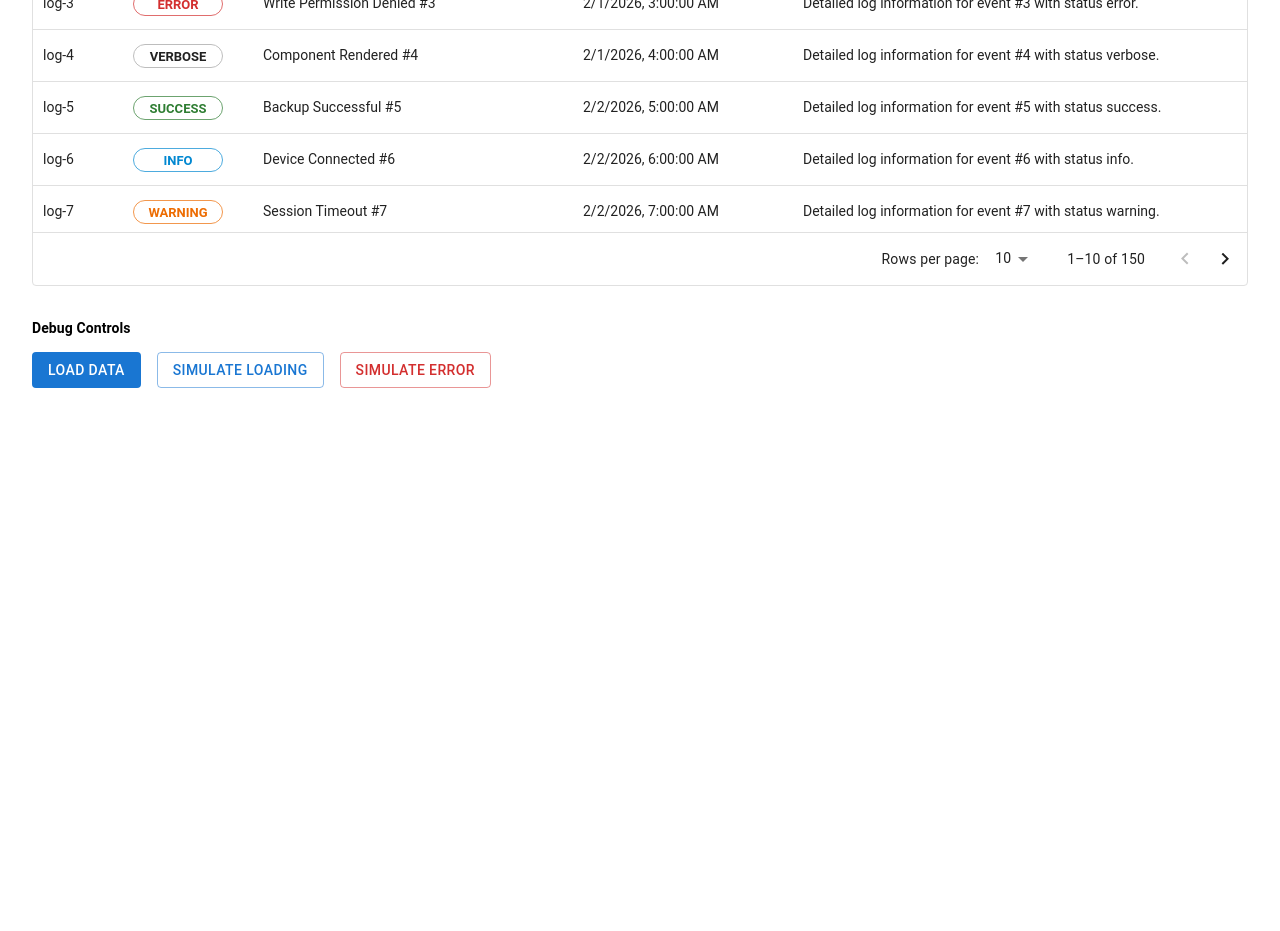
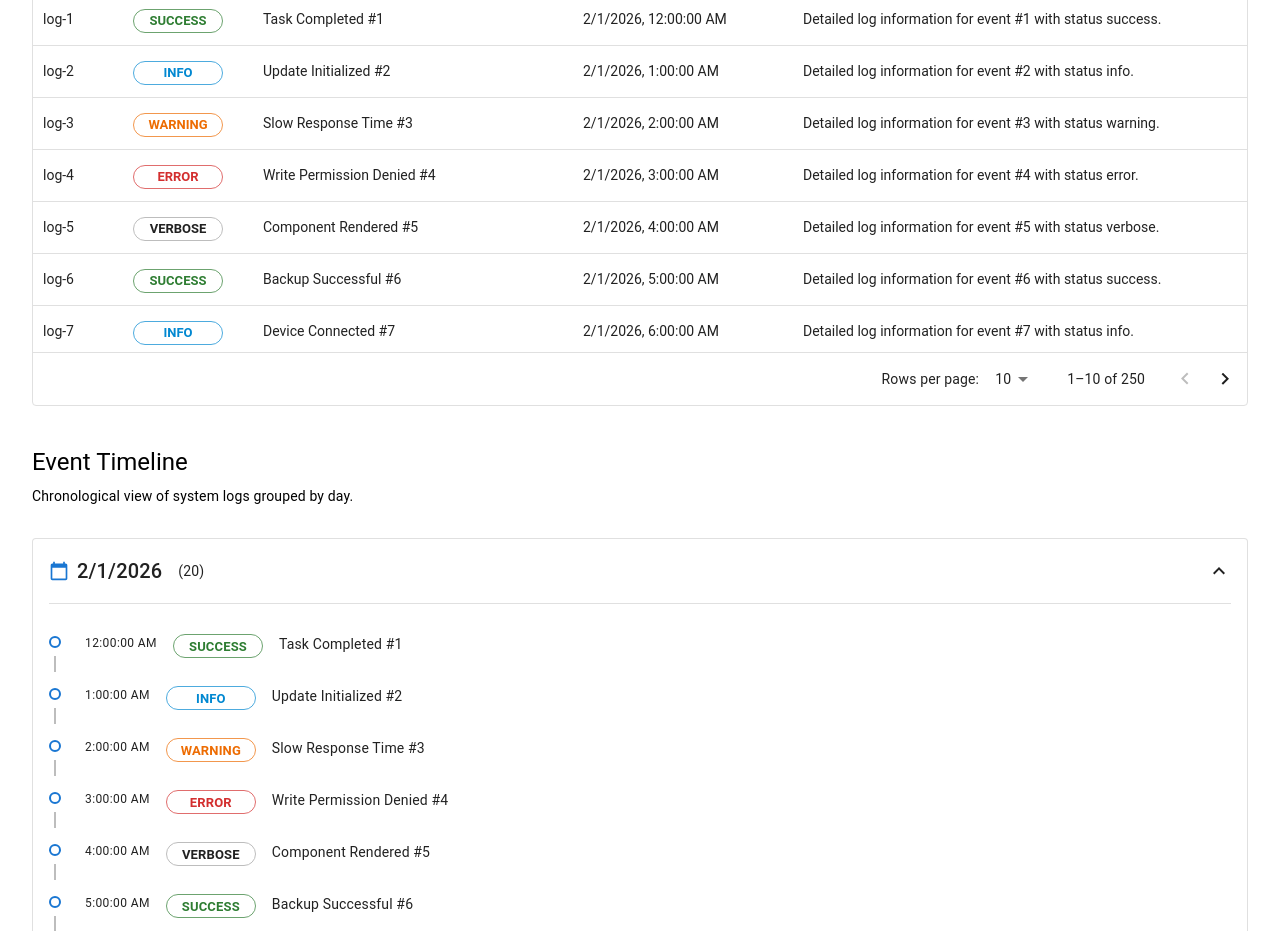
Before and after one commit to guzelbugra/genetec-ui-assignment, a React app: page / in a window 1280 px wide. Shown: the part 420-1351 px from the top of the page. Before the commit the page ends 848 px from the top, so only its background shows below. Built offline with nearby package versions, Linux system fonts and the light colour scheme.

Commit message:
feat: add GenetecTimeline and update data handling
- Added accessible timeline component

- Updated showcase and mock data

```diff
--- /dev/null
+++ b/src/components/GenetecTimeline.tsx
@@ -0,0 +1,254 @@
+import React, { useMemo, useState, useRef, useEffect } from "react";
+import {
+  Box,
+  Typography,
+  Paper,
+  Divider,
+  Collapse,
+  CircularProgress,
+} from "@mui/material";
+import CalendarTodayIcon from "@mui/icons-material/CalendarToday";
+import ExpandMoreIcon from "@mui/icons-material/ExpandMore";
+import {
+  Timeline,
+  TimelineItem,
+  TimelineSeparator,
+  TimelineConnector,
+  TimelineContent,
+  TimelineDot,
+} from "@mui/lab";
+
+// Hidden styles for screen-reader friendly announcements
+const screenReaderHiddenStyle = {
+  position: "absolute",
+  width: 1,
+  height: 1,
+  overflow: "hidden",
+  clipPath: "inset(50%)",
+  whiteSpace: "nowrap",
+};
+
+interface GenetecTimelineProps<T> {
+  items: T[];
+  getGroupKey: (item: T) => Date;
+  renderItem: (item: T, index: number) => React.ReactNode;
+  loading?: boolean;
+  error?: boolean;
+}
+
+export const GenetecTimeline = <T,>({
+  items,
+  getGroupKey,
+  renderItem,
+  loading = false,
+  error = false,
+}: GenetecTimelineProps<T>) => {
+  const containerRef = useRef<HTMLDivElement>(null);
+  const [expanded, setExpanded] = useState<Record<string, boolean>>({});
+
+  // Group items by local date string
+  const grouped = useMemo(() => {
+    if (loading || error) return [];
+    const res: Record<string, T[]> = {};
+    items.forEach((item) => {
+      const dateObj = getGroupKey(item);
+      const key = dateObj.toLocaleDateString();
+      if (!res[key]) {
+        res[key] = [];
+      }
+      res[key].push(item);
+    });
+    return Object.entries(res);
+  }, [items, getGroupKey, loading, error]);
+
+  // Open the group on top by default
+  useEffect(() => {
+    if (grouped.length > 0) {
+      setExpanded({ [grouped[0][0]]: true });
+    }
+  }, [grouped]);
+
+  const toggleGroup = (key: string) => {
+    const nextExpanded = { ...expanded };
+    nextExpanded[key] = !nextExpanded[key];
+    setExpanded(nextExpanded);
+  };
+
+  // Accessible keyboard navigation
+  const handleKeyDown = (e: React.KeyboardEvent) => {
+    const activeElement = document.activeElement as HTMLElement;
+    const isHeader = activeElement?.classList.contains("group-header");
+    const isItem = activeElement?.classList.contains("item-row");
+
+    const groupKey = activeElement?.getAttribute("data-group-key");
+    const parentGroupKey = activeElement?.getAttribute("data-parent-group-key");
+
+    // 1. Controls when focus is on the group header
+    if (isHeader && groupKey) {
+      if (e.key === "Enter" || e.key === " ") {
+        e.preventDefault();
+        toggleGroup(groupKey);
+        return;
+      }
+      if (e.key === "ArrowRight") {
+        e.preventDefault();
+        setExpanded((prev) => ({ ...prev, [groupKey]: true }));
+        return;
+      }
+      if (e.key === "ArrowLeft") {
+        e.preventDefault();
+        setExpanded((prev) => ({ ...prev, [groupKey]: false }));
+        return;
+      }
+    }
+
+    // 2. Left arrow closes the group and moves focus back to header
+    if (isItem && parentGroupKey && e.key === "ArrowLeft") {
+      e.preventDefault();
+      setExpanded((prev) => ({ ...prev, [parentGroupKey]: false }));
+
+      const targetHeader = containerRef.current?.querySelector<HTMLElement>(
+        `.group-header[data-group-key="${parentGroupKey}"]`,
+      );
+      targetHeader?.focus();
+      return;
+    }
+
+    // 3. Up - Down sequential navigation
+    if (e.key === "ArrowDown" || e.key === "ArrowUp") {
+      // Select only visible headers and expanded rows
+      const focusableItems = Array.from(
+        containerRef.current?.querySelectorAll<HTMLElement>(
+          ".group-header, .MuiCollapse-entered .item-row",
+        ) || [],
+      );
+
+      const currentIndex = focusableItems.indexOf(activeElement);
+      if (currentIndex === -1) return;
+
+      if (e.key === "ArrowDown" && currentIndex < focusableItems.length - 1) {
+        e.preventDefault();
+        focusableItems[currentIndex + 1].focus();
+      } else if (e.key === "ArrowUp" && currentIndex > 0) {
+        e.preventDefault();
+        focusableItems[currentIndex - 1].focus();
+      }
+    }
+  };
+
+  // Early return for loading state
+  if (loading) {
+    return (
+      <Box sx={{ mt: 4, display: "flex", justifyContent: "center", p: 4 }}>
+        <CircularProgress size={32} />
+      </Box>
+    );
+  }
+
+  // Early return for error state
+  if (error) {
+    return (
+      <Box sx={{ mt: 4, p: 2 }}>
+        <Typography color="error" variant="body2">
+          Failed to load timeline data. Please try again.
+        </Typography>
+      </Box>
+    );
+  }
+
+  if (!grouped.length) return null;
+
+  return (
+    <Box ref={containerRef} onKeyDown={handleKeyDown} sx={{ mt: 4 }}>
+      {grouped.map(([groupKey, groupItems]) => {
+        const isExpanded = !!expanded[groupKey];
+
+        return (
+          <Paper key={groupKey} variant="outlined" sx={{ p: 2, mb: 2 }}>
+            <Box
+              className="group-header"
+              tabIndex={0}
+              role="button"
+              aria-expanded={isExpanded}
+              // Accessible label
+              aria-label={`Date group ${groupKey}, ${groupItems.length} items`}
+              data-group-key={groupKey}
+              onClick={() => toggleGroup(groupKey)}
+              sx={{
+                display: "flex",
+                alignItems: "center",
+                justifyContent: "space-between",
+                cursor: "pointer",
+                outline: "none",
+                "&:focus-visible": {
+                  outline: "2px solid",
+                  outlineColor: "primary.main",
+                },
+              }}
+            >
+              <Box sx={{ display: "flex", alignItems: "center", gap: 1 }}>
+                <CalendarTodayIcon color="primary" fontSize="small" />
+                <Typography variant="h6" component="span">
+                  {groupKey}
+                </Typography>
+                <Typography
+                  variant="body2"
+                  color="text.secondary"
+                  sx={{ ml: 1 }}
+                >
+                  ({groupItems.length})
+                </Typography>
+              </Box>
+              <ExpandMoreIcon
+                sx={{ transform: isExpanded ? "rotate(180deg)" : "none" }}
+              />
+            </Box>
+            <Collapse in={isExpanded} timeout={0}>
+              <Divider sx={{ my: 2 }} />
+              <Timeline
+                sx={{
+                  p: 0,
+                  m: 0,
+                  [`& .MuiTimelineItem-root:before`]: { flex: 0, padding: 0 },
+                }}
+              >
+                {groupItems.map((item, index) => (
+                  <TimelineItem key={index} sx={{ minHeight: "40px" }}>
+                    <TimelineSeparator>
+                      <TimelineDot
+                        color="primary"
+                        variant="outlined"
+                        sx={{ mt: 2, mb: 1 }}
+                      />
+                      {index < groupItems.length - 1 && <TimelineConnector />}
+                    </TimelineSeparator>
+
+                    <TimelineContent>
+                      <Box
+                        className="item-row"
+                        tabIndex={0}
+                        data-parent-group-key={groupKey}
+                        sx={{
+                          outline: "none",
+                          "&:focus-visible": {
+                            outline: "2px solid",
+                            outlineColor: "primary.main",
+                          },
+                        }}
+                      >
+                        <Box component="span" sx={screenReaderHiddenStyle}>
+                          {`In group ${groupKey}, item ${index + 1} of ${groupItems.length}: `}
+                        </Box>
+                        {renderItem(item, index)}
+                      </Box>
+                    </TimelineContent>
+                  </TimelineItem>
+                ))}
+              </Timeline>
+            </Collapse>
+          </Paper>
+        );
+      })}
+    </Box>
+  );
+};
--- a/src/data/mockData.ts
+++ b/src/data/mockData.ts
@@ -20,9 +20,9 @@ export const generateMockLogs = (): LogEvent[] => {
   const logs: LogEvent[] = [];
   const baseDate = new Date(2026, 1, 1);
 
-  for (let i = 1; i <= 150; i++) {
+  for (let i = 0; i < 250; i++) {
   const currentDate = new Date(baseDate);
-  currentDate.setDate(baseDate.getDate() + Math.floor(i / 5));
+  currentDate.setDate(baseDate.getDate() + Math.floor(i / 20));
 
   currentDate.setHours(i % 24);
 
@@ -31,11 +31,11 @@ export const generateMockLogs = (): LogEvent[] => {
   const titleBase = titles[i % titles.length];
 
   logs.push({
-    id: `log-${i}`,
-    title: `${titleBase} #${i}`,
-    timestamp: currentDate.toLocaleString(),
+    id: `log-${i+1}`,
+    title: `${titleBase} #${i+1}`,
+    timestamp: currentDate.toISOString(),
     status: status,
-    description: `Detailed log information for event #${i} with status ${status}.`
+    description: `Detailed log information for event #${i+1} with status ${status}.`
   });
 }
   return logs;
--- a/src/showcase/App.tsx
+++ b/src/showcase/App.tsx
@@ -1,5 +1,6 @@
-import { useEffect, useState } from "react";
+import React, { useEffect, useState } from "react";
 import { GenetecDataGrid, BaseColumn } from "../components/GenetecDataGrid";
+import { GenetecTimeline } from "../components/GenetecTimeline";
 import { initialMockData, LogEvent } from "../data/mockData";
 import {
   Box,
@@ -10,6 +11,10 @@ import {
   Stack,
   Typography,
 } from "@mui/material";
+
+interface TimelineItemProps {
+  item: LogEvent;
+}
 
 type LogChipColor = "success" | "info" | "warning" | "error" | "default";
 
@@ -28,8 +33,7 @@ const logColumns: BaseColumn<LogEvent>[] = [
     label: "Level",
     width: 130,
     renderCell: (value) => {
-      const config =
-        statusConfig[value as LogEvent["status"]] || statusConfig.verbose;
+      const config = statusConfig[value as LogEvent["status"]];
       return (
         <Chip
           label={config.label}
@@ -42,7 +46,14 @@ const logColumns: BaseColumn<LogEvent>[] = [
     },
   },
   { accessor: "title", label: "Log Message", width: 320 },
-  { accessor: "timestamp", label: "Timestamp", width: 220 },
+  {
+    accessor: "timestamp",
+    label: "Timestamp",
+    width: 220,
+    renderCell: (_value, data) => {
+      return new Date(data.timestamp).toLocaleString();
+    },
+  },
   {
     accessor: "description",
     label: "Description",
@@ -50,6 +61,35 @@ const logColumns: BaseColumn<LogEvent>[] = [
     sortable: false,
   },
 ];
+
+const GenetecTimelineItem: React.FC<TimelineItemProps> = React.memo(
+  ({ item }) => {
+    return (
+      <Stack
+        direction="row"
+        spacing={2}
+        sx={{
+          p: 1,
+          "&:hover": { bgcolor: "action.hover" },
+        }}
+      >
+        <Typography variant="caption" color="text.secondary">
+          {new Date(item.timestamp).toLocaleTimeString()}
+        </Typography>
+
+        <Chip
+          label={item.status.toUpperCase()}
+          variant="outlined"
+          size="small"
+          color={item.status as LogChipColor}
+          sx={{ fontWeight: "bold", minWidth: "90px" }}
+        />
+
+        <Typography variant="body2">{item.title}</Typography>
+      </Stack>
+    );
+  },
+);
 
 export const App: React.FC = () => {
   const [logs, setLogs] = useState<LogEvent[]>([]);
@@ -62,6 +102,7 @@ export const App: React.FC = () => {
       setIsLoading(false);
       setLogs(initialMockData);
     }, 2000);
+
     return () => clearTimeout(timer);
   }, []);
 
@@ -88,20 +129,8 @@ export const App: React.FC = () => {
 
         <Typography variant="body1" color="text.secondary">
           System log management dashboard built with React,TypeScript and MUI
-          v9.3.
         </Typography>
-
         <Divider sx={{ my: 3, borderBottomWidth: "2px" }} />
-      </Box>
-
-      <GenetecDataGrid<LogEvent>
-        title="Genetec Data Grid Showcase"
-        rows={logs}
-        columns={logColumns}
-        loading={isLoading}
-        error={isError}
-      />
-      <Box component="section" sx={{ mt: 4 }}>
         <Typography
           variant="subtitle2"
           color="text.secondary"
@@ -129,6 +158,31 @@ export const App: React.FC = () => {
             Simulate Error
           </Button>
         </Stack>
+
+        <Divider sx={{ my: 3, borderBottomWidth: "2px" }} />
+      </Box>
+
+      <GenetecDataGrid<LogEvent>
+        title="Genetec Data Grid Showcase"
+        rows={logs}
+        columns={logColumns}
+        loading={isLoading}
+        error={isError}
+      />
+      <Box component="section" sx={{ mt: 4 }}>
+        <Typography variant="h5" sx={{ mt: 5, mb: 1 }}>
+          Event Timeline
+        </Typography>
+        <Typography variant="body2" color="text.secondary" sx={{ mb: 2 }}>
+          Chronological view of system logs grouped by day.
+        </Typography>
+        <GenetecTimeline<LogEvent>
+          items={logs.slice(0, 105)}
+          getGroupKey={(item) => new Date(item.timestamp)}
+          renderItem={(item) => <GenetecTimelineItem item={item} />}
+          loading={isLoading}
+          error={isError}
+        />
       </Box>
     </Container>
   );
```
